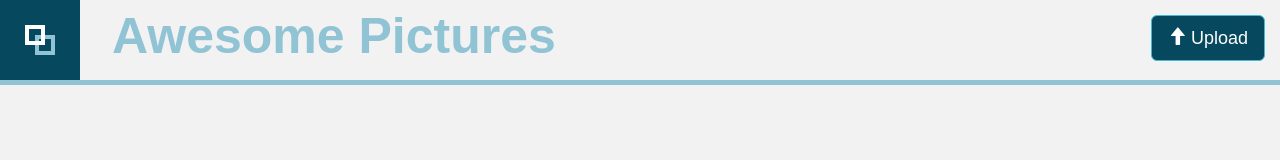
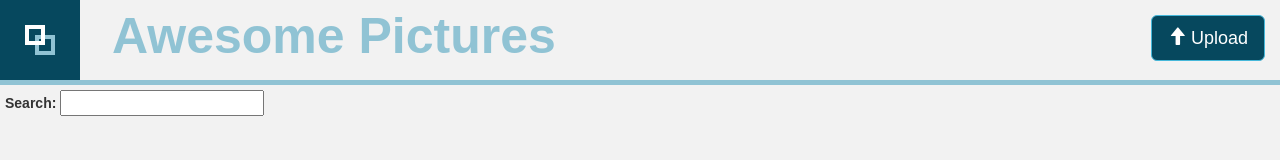
Before and after one commit to batur1n/simple-angular-web-app, a plain HTML site: page index.html in a window 1280 px wide. Drawn offline with nearby package versions, Linux system fonts and the light colour scheme; some packages are replaced by stand-ins of ours.

Commit message:
added search feature

```diff
--- a/css/main.css
+++ b/css/main.css
@@ -86,3 +86,9 @@ p.author {
   margin: 0;
   padding: 0 108px 0;
 }
+
+.photoSearch {
+  text-transform: none;
+  padding: 5px 0 5px 5px;
+
+}
--- a/js/app.js
+++ b/js/app.js
@@ -4,7 +4,7 @@ app.config(function ($routeProvider) {
   $routeProvider
     .when('/', {
       controller: 'HomeController',
-      templateUrl: 'views/home.html'
+      templateUrl: 'views/home.html',
     })
   	.when('/photos/:id',{
     	controller: 'PhotoController',
--- a/js/services/photos.js
+++ b/js/services/photos.js
@@ -6,4 +6,5 @@ app.factory('photos', ['$http', function($http) {
          .error(function(data) {
            return data;
          });
+
 }]);
--- a/views/home.html
+++ b/views/home.html
@@ -1,8 +1,14 @@
+<label class="photoSearch"> Search: <input ng-model="$ctrl.query"></label>
+
+<!-- <label class="photoSearch"> Order by: <select ng-model="$ctrl.order" >
+  <option value="author">Author</option>
+  <option value="title">Title</option>
+</select></label> -->
+
 <div class="main">
   <div class="container">
-
     <div class="row">
-      <div class="item col-md-2" ng-repeat="photo in photos">
+      <div class="item col-md-2" ng-repeat="photo in photos | filter:$ctrl.query ">
         <a href="#/photos/{{$index}}">
           <img class="img-responsive" ng-src="{{ photo.url }}">
           <p class="author">by {{ photo.author }}</p>
```
Also changed, not shown: index.html (+0 -2 lines), js/controllers/PhotoController.js (line endings or trailing spaces).
